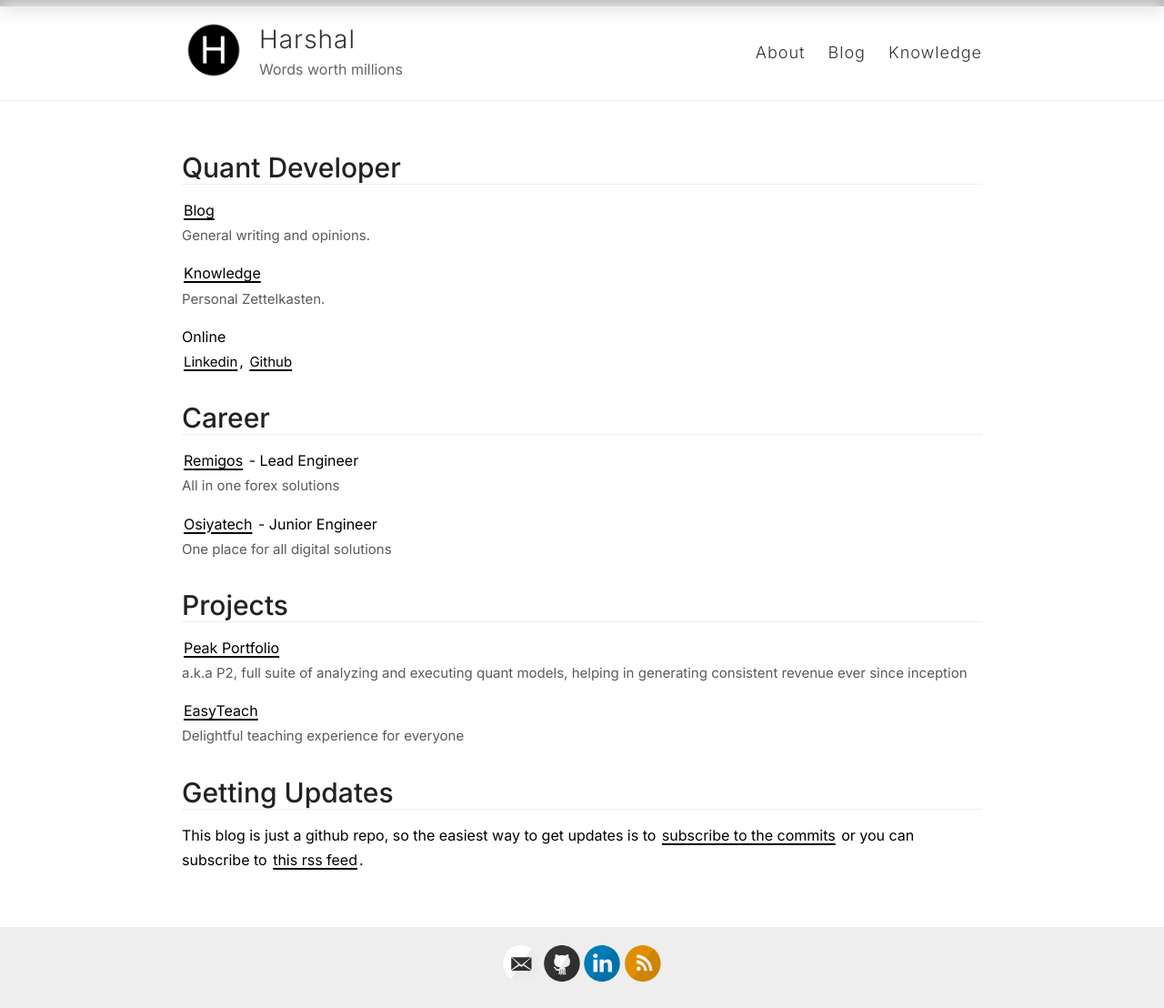
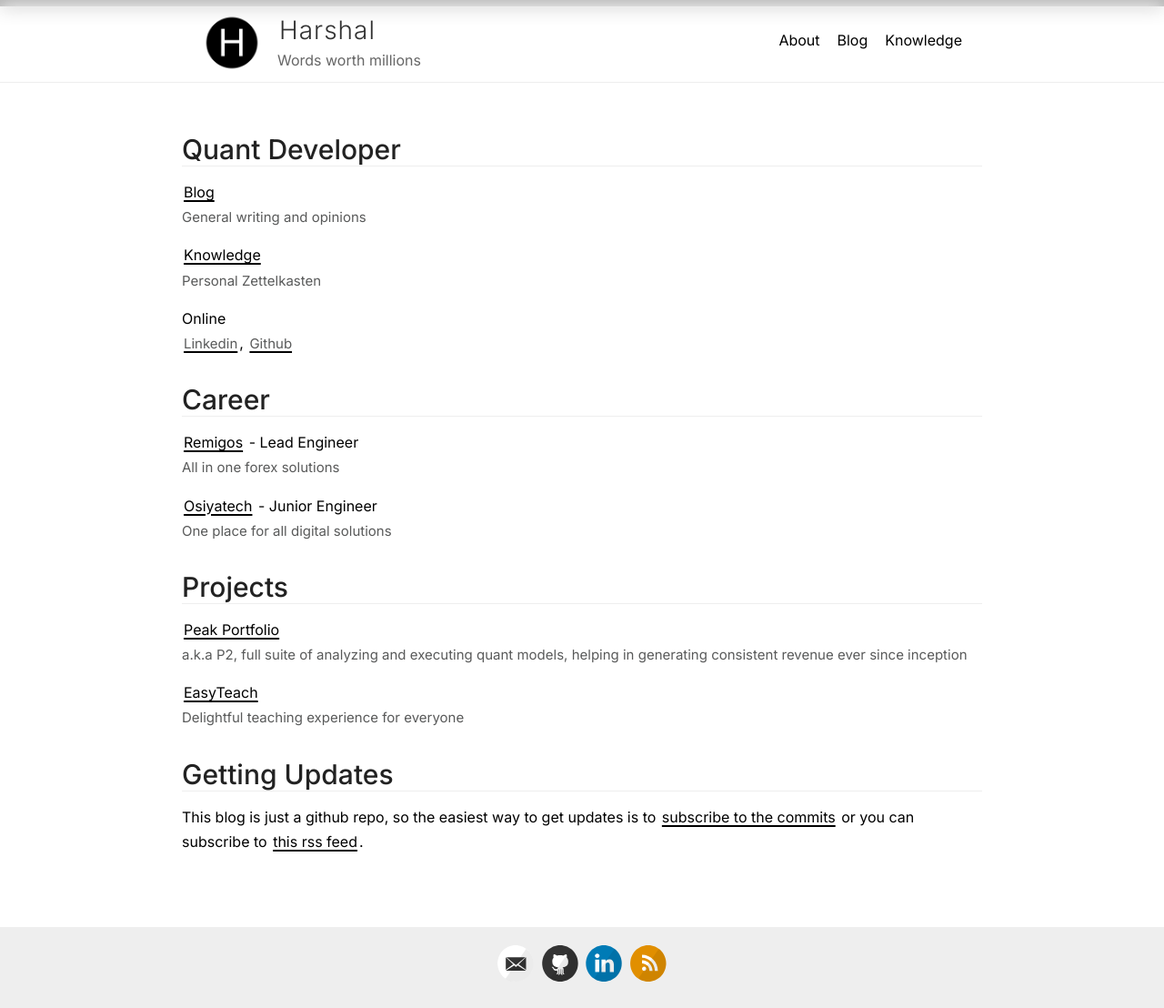
Before and after one commit to harshal2030/harshal2030.github.io, a Jekyll site: the page built from _pages/index.md, in a window 1280 px wide and 1108 px high. Shown: the whole window at 91% size. Built offline with Jekyll 4.4.1, drawn with Linux system fonts in a browser that asks for light colours; the list of posts is cut into pages by our own code.

Commit message:
new layout

```diff
--- a/_layouts/default.html
+++ b/_layouts/default.html
@@ -33,10 +33,10 @@
     <body>
         <div id="bar"></div>
         <div class="wrapper-container">
-            <div class="wrapper-masthead">
+            <!-- <div class="wrapper-masthead">
                 <div class="container">
                     <header class="masthead clearfix">
-                        <a href="{{ site.baseurl }}/" class="site-avatar"
+                        <a href="{{ site.baseurl }}/" class="site-avatar a-url"
                             ><img
                                 src="{{ site.baseurl }}{{ site.avatar }}"
                                 alt="{{ site.title }}"
@@ -44,7 +44,7 @@
 
                         <div class="site-info">
                             <h1 class="site-name">
-                                <a href="{{ site.baseurl }}/"
+                                <a href="{{ site.baseurl }}/" class="a-url"
                                     >{{ site.name }}</a
                                 >
                             </h1>
@@ -54,12 +54,92 @@
                         </div>
 
                         <nav>
-                            <a href="{{ site.baseurl }}/">About</a>
-                            <a href="{{ site.baseurl }}/blogs">Blog</a>
-                            <a href="{{ site.baseurl }}/knowledge">Knowledge</a>
+                            <a href="{{ site.baseurl }}/" class="a-url"
+                                >About</a
+                            >
+                            <a href="{{ site.baseurl }}/blogs" class="a-url"
+                                >Blog</a
+                            >
+                            <a href="{{ site.baseurl }}/knowledge" class="a-url"
+                                >Knowledge</a
+                            >
                         </nav>
                     </header>
                 </div>
+            </div> -->
+
+            <div class="wrapper-masthead">
+                <div class="container">
+                    <header class="header">
+                        <div style="display: flex">
+                            <a
+                                href="{{ site.baseurl }}/"
+                                class="site-avatar a-url"
+                                ><img
+                                    src="{{ site.baseurl }}{{ site.avatar }}"
+                                    alt="{{ site.title }}"
+                            /></a>
+                            <div class="site-info">
+                                <h1 class="site-name">
+                                    <a href="{{ site.baseurl }}/" class="a-url"
+                                        >{{ site.name }}</a
+                                    >
+                                </h1>
+                                <p class="site-description">
+                                    {{ site.description }}
+                                </p>
+                            </div>
+                        </div>
+
+                        <nav class="menu">
+                            <ul>
+                                <li>
+                                    <a href="{{ site.baseurl }}/" class="a-url"
+                                        >About</a
+                                    >
+                                </li>
+                                <li>
+                                    <a
+                                        href="{{ site.baseurl }}/blogs"
+                                        class="a-url"
+                                        >Blog</a
+                                    >
+                                </li>
+                                <li>
+                                    <a
+                                        href="{{ site.baseurl }}/knowledge"
+                                        class="a-url"
+                                        >Knowledge</a
+                                    >
+                                </li>
+                            </ul>
+                        </nav>
+                        <div class="hamburger" onclick="toggleMenu()">
+                            &#9776;
+                        </div>
+                    </header>
+                </div>
+            </div>
+            <div class="menu-overlay" id="menuOverlay">
+                <nav class="menu-slide">
+                    <ul>
+                        <li>
+                            <a href="{{ site.baseurl }}/" class="a-url"
+                                >About</a
+                            >
+                        </li>
+                        <li>
+                            <a href="{{ site.baseurl }}/blogs" class="a-url"
+                                >Blog</a
+                            >
+                        </li>
+                        <li>
+                            <a href="{{ site.baseurl }}/knowledge" class="a-url"
+                                >Knowledge</a
+                            >
+                        </li>
+                    </ul>
+                </nav>
             </div>
 
             <div class="wrapper-main">
--- a/_pages/index.md
+++ b/_pages/index.md
@@ -4,31 +4,31 @@ title: Quant Developer
 permalink: /
 ---
 
-<h1 class="text-left custom-h1">Quant Developer</h1>
+# Quant Developer
 
-<a class="post-tag-url" href="{{ site.baseurl }}/blogs">Blog</a>
+[Blog]({{ site.baseurl }}/blogs)
 <br>
-<span class="secondary-text">General writing and opinions.</span>
+{% secondary General writing and opinions %}
 
-<a class="post-tag-url" href="{{ site.baseurl }}/knowledge">Knowledge</a>
+[Knowledge]({{ site.baseurl }}/knowledge)
 <br>
-<span class="secondary-text">Personal Zettelkasten.</span>
+{% secondary Personal Zettelkasten %}
 
 Online
 <br>
-<a class="secondary-text post-tag-url" target="_blank" href="https://www.linkedin.com/in/harshalsanghvi/">Linkedin</a>, <a class="secondary-text post-tag-url" target="_blank" href="https://github.com/harshal2030">Github</a>
+<a class="secondary-text post-tag-url" target="_blank" href="https://www.linkedin.com/in/harshalsanghvi/">Linkedin</a>, <a class="secondary-text" target="_blank" href="https://github.com/harshal2030">Github</a>
 
-<h1 class="text-left custom-h1">Career</h1>
+# Career
 
 <a class="post-tag-url" target="_blank" href="https://remigos.com">Remigos</a> - Lead Engineer
 <br>
-<span class="secondary-text">All in one forex solutions</span>
+{% secondary All in one forex solutions %}
 
 <a class="post-tag-url" target="_blank" href="https://osiyatech.com">Osiyatech</a> - Junior Engineer
 <br>
-<span class="secondary-text">One place for all digital solutions</span>
+{% secondary One place for all digital solutions %}
 
-<h1 class="text-left custom-h1">Projects</h1>
+# Projects
 
 <a class="post-tag-url" target="_blank" href="https://p2.quick-craft.com">Peak Portfolio</a>
 <br>
@@ -38,5 +38,5 @@ Online
 <br>
 <span class="secondary-text">Delightful teaching experience for everyone</span>
 
-<h1 class="text-left custom-h1">Getting Updates</h1>
+# Getting Updates
 This blog is just a github repo, so the easiest way to get updates is to <a class="post-tag-url" href="https://github.com/harshal2030/harshal2030.github.io/commits/main.atom">subscribe to the commits</a> or you can subscribe to <a class="post-tag-url" href>this rss feed</a>.
--- /dev/null
+++ b/_plugins/secondary.rb
@@ -0,0 +1,14 @@
+module Jekyll
+  class Secondary < Liquid::Tag
+    def initialize(tag_name, text, tokens)
+      super
+      @text = text.strip
+    end
+
+    def render(context)
+      "<span class=\"secondary-text\">#{@text}</span>"
+    end
+  end
+end
+
+Liquid::Template.register_tag('secondary', Jekyll::Secondary)
--- a/assets/style.scss
+++ b/assets/style.scss
@@ -191,6 +191,20 @@ table tr td :last-child {
     color: white; /* Change text color to white on hover */
 }
 
+.a-url {
+    text-decoration: none;
+}
+
+.a-url:hover {
+    text-decoration: underline;
+    text-decoration-color: black;
+    color: #000;
+}
+
+.a-url:hover::before {
+    transform: scaleY(0);
+}
+
 .outline-btn span {
     position: relative;
     z-index: 1; /* Ensure the text is above the background */
@@ -253,16 +267,6 @@ span[data-pullquote]:before {
     font-style: italic;
     color: green;
     text-align: center;
-}
-
-a {
-    color: $blue;
-    text-decoration: none;
-    cursor: pointer;
-    &:hover,
-    &:active {
-        color: $blue;
-    }
 }
 
 ul,
@@ -373,9 +377,9 @@ p > img {
 .masthead {
     padding: 20px 0;
 
-    @include mobile {
+    /* @include mobile {
         text-align: center;
-    }
+    } */
 }
 
 .site-avatar {
@@ -398,16 +402,6 @@ p > img {
     }
 }
 
-.site-info {
-    float: left;
-
-    @include mobile {
-        float: none;
-        display: block;
-        margin: 0 auto;
-    }
-}
-
 .site-name {
     margin: 0;
     color: $darkGray;
@@ -419,7 +413,7 @@ p > img {
     text-align: left;
 
     @include mobile {
-        text-align: center;
+        margin-left: 10px;
     }
 }
 
@@ -429,34 +423,7 @@ p > img {
     font-size: 16px;
 
     @include mobile {
-        margin: 3px 0;
-    }
-}
-
-nav {
-    float: right;
-    margin-top: 23px; // @TODO: Vertically middle align
-    font-family: "Inter", sans-serif;
-    font-size: 18px;
-
-    @include mobile {
-        float: none;
-        margin-top: 9px;
-        display: block;
-        font-size: 16px;
-    }
-
-    a {
-        margin-left: 20px;
-        color: $darkGray;
-        text-align: right;
-        font-weight: 300;
-        letter-spacing: 1px;
-
-        @include mobile {
-            margin: 0 10px;
-            color: $blue;
-        }
+        margin-left: 10px;
     }
 }
 
@@ -570,14 +537,9 @@ body:after {
     font-kerning: auto;
     font-feature-settings: "kern", "liga", "dlig", "hlig", "cswh";
     font-size: 48px;
-    font-weight: 400;
-    margin: 0;
-}
-
-.custom-h1 {
-    font-family: "Inter", sans-serif;
     font-weight: 500;
     border-bottom: 1px solid #eee;
+    margin: 0;
 }
 
 .page h1 {
@@ -586,6 +548,7 @@ body:after {
     font-kerning: auto;
     font-feature-settings: "kern", "liga", "dlig", "hlig", "cswh";
     line-height: 1.2;
+    border-bottom: 1px solid #eee;
 }
 
 .author_title {
@@ -837,12 +800,12 @@ Modules - reusable parts of our design
     line-height: 35px;
 }
 
-.post-tag-url {
+a {
     position: relative;
     text-decoration: underline;
     color: black;
     text-decoration-color: black;
-    text-decoration-thickness: 2px;
+    text-decoration-thickness: 1.5px;
     text-underline-offset: 3px;
     transition:
         color 0.15s ease,
@@ -855,7 +818,7 @@ Modules - reusable parts of our design
     // text-underline-offset: 4px;
 }
 
-.post-tag-url::before {
+a::before {
     content: "";
     position: absolute;
     left: 0;
@@ -869,12 +832,12 @@ Modules - reusable parts of our design
     transition: transform 0.15s ease;
 }
 
-.post-tag-url:hover {
+a:hover {
     color: white;
     text-decoration-color: white;
 }
 
-.post-tag-url:hover::before {
+a:hover::before {
     transform: scaleY(1);
 }
 
@@ -1321,6 +1284,99 @@ Modules - reusable parts of our design
     }
 }
 
+.header {
+    position: sticky;
+    top: 0;
+    display: flex;
+    align-items: center;
+    justify-content: space-between;
+    padding: 10px 20px;
+    z-index: 10;
+}
+
+.logo-title {
+    display: flex;
+    align-items: center;
+}
+
+.logo {
+    height: 40px;
+    margin-right: 10px;
+}
+
+.title {
+    font-size: 1.5em;
+}
+
+.menu {
+    display: flex;
+}
+
+.menu ul {
+    display: flex;
+    list-style: none;
+}
+
+.menu ul li {
+    margin-left: 15px;
+}
+
+.hamburger {
+    display: none;
+    font-size: 1.5em;
+    cursor: pointer;
+}
+
+.menu-overlay {
+    background-color: rgba(
+        255,
+        255,
+        255,
+        0.7
+    ); /* Adjust the alpha value for desired transparency */
+    backdrop-filter: blur(10px);
+    -webkit-backdrop-filter: blur(10px);
+    position: fixed;
+    top: 0;
+    right: -100%;
+    width: 100%;
+    height: 100%;
+    transition: right 0.2s ease;
+    z-index: 99999;
+}
+
+.menu-slide {
+    height: 100%;
+    padding-top: 100px;
+    display: flex;
+    justify-content: center;
+}
+
+.menu-slide ul {
+    list-style: none;
+    padding: 0;
+}
+
+.menu-slide ul li {
+    margin-bottom: 50px;
+}
+
+.menu-slide ul li a {
+    font-size: 18px;
+}
+
+/* Responsive styles */
+@media (max-width: 768px) {
+    .menu {
+        display: none;
+    }
+
+    .hamburger {
+        display: block;
+        color: #000;
+    }
+}
+
 // Settled on moving the import of syntax highlighting to the bottom of the CSS
 // ... Otherwise it really bloats up the top of the CSS file and makes it difficult to find the start
 //@import "highlights";
```
Also changed, not shown: other parts of _layouts/default.html (+7 -0 lines), _pages/blogs.md (+1 -1 lines).
